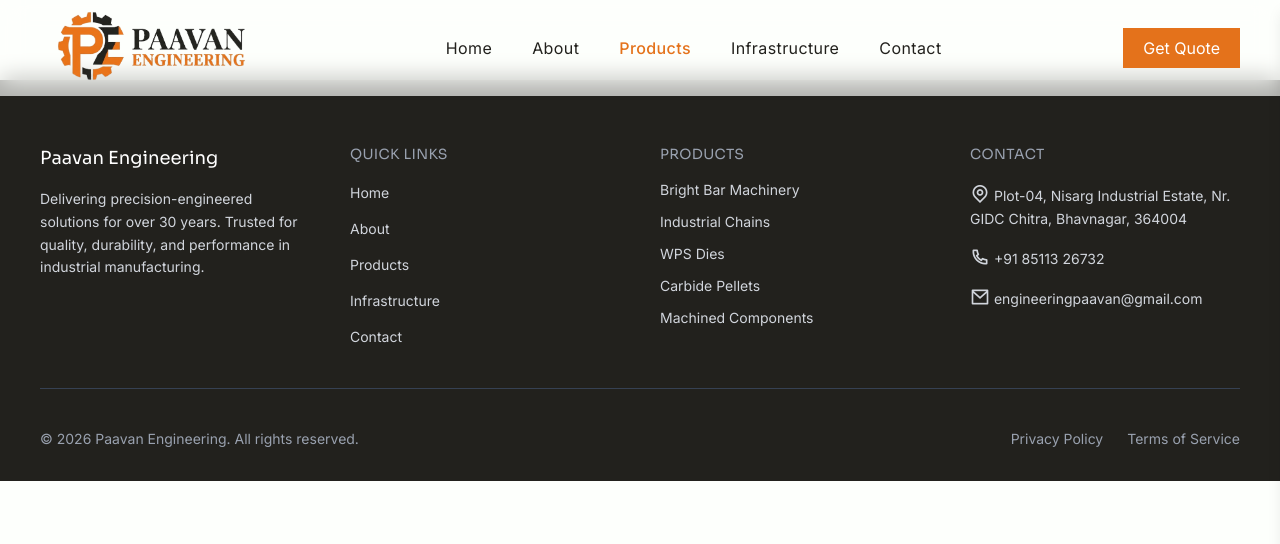
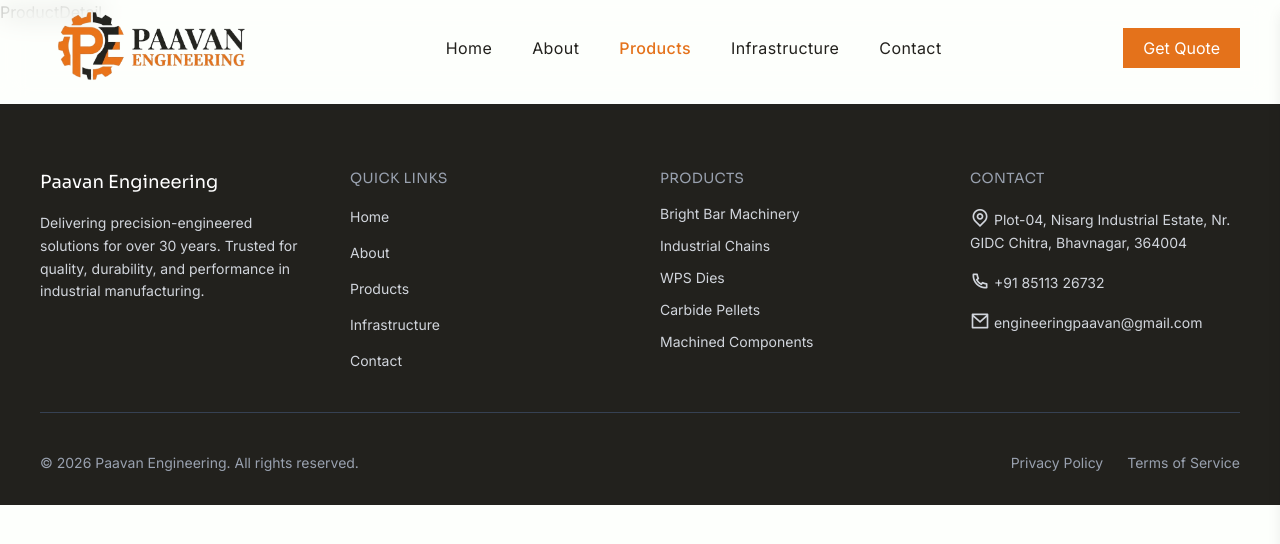
Before and after one commit to Dhairya-Dave-0204/Paavan-Engineering, a React (Vite) app: page /products/carbide-pellets in a window 1280 px wide. Shown: the top 544 px of the page. Built offline with nearby package versions, Linux system fonts and the light colour scheme.

Commit message:
Create the individual product detail page and its routing

```diff
--- a/src/App.jsx
+++ b/src/App.jsx
@@ -1,6 +1,12 @@
 import "./App.css";
 import { Routes, Route } from "react-router-dom";
-import { Home, About, Contact, Products } from "./pages/page_index";
+import {
+  Home,
+  About,
+  Contact,
+  Products,
+  ProductDetail,
+} from "./pages/page_index";
 import { Navbar, Footer } from "./components/component_index";
 
 function App() {
@@ -12,6 +18,7 @@
         <Route path="/about" element={<About />} />
         <Route path="/contact" element={<Contact />} />
         <Route path="/products" element={<Products />} />
+        <Route path="/products/:slug" element={<ProductDetail />} />
       </Routes>
       <Footer />
     </>
--- /dev/null
+++ b/src/pages/ProductDetail/ProductDetail.jsx
@@ -0,0 +1,9 @@
+import React from 'react'
+
+function ProductDetail() {
+  return (
+    <div>ProductDetail</div>
+  )
+}
+
+export default ProductDetail
--- a/src/pages/page_index.js
+++ b/src/pages/page_index.js
@@ -2,10 +2,12 @@
 import About from "./About/About";
 import Contact from "./Contact/Contact";
 import Products from "./Products/Products";
+import ProductDetail from "./ProductDetail/ProductDetail";
 
 export {
     Home,
     About,
     Contact,
     Products,
+    ProductDetail,
 }
```
